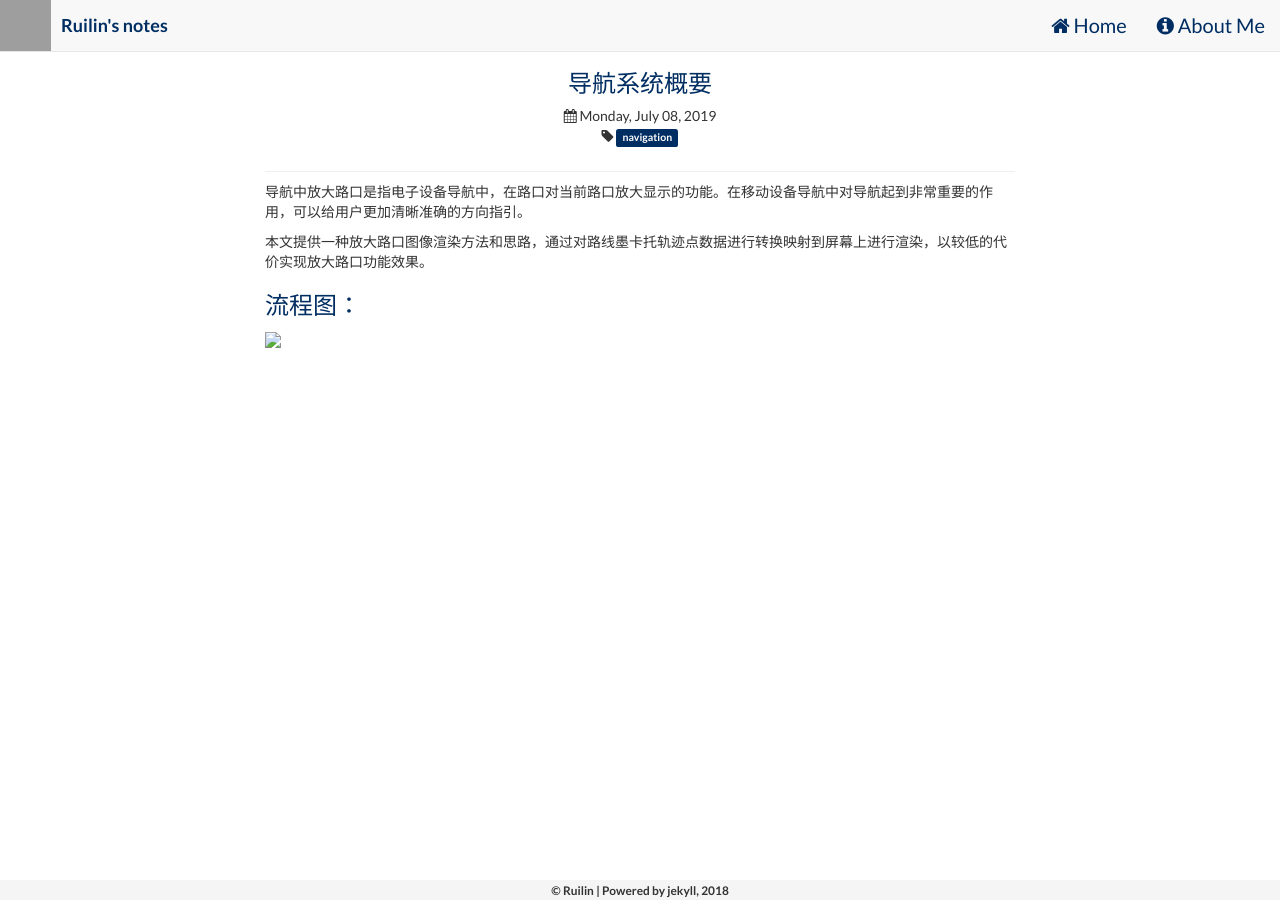
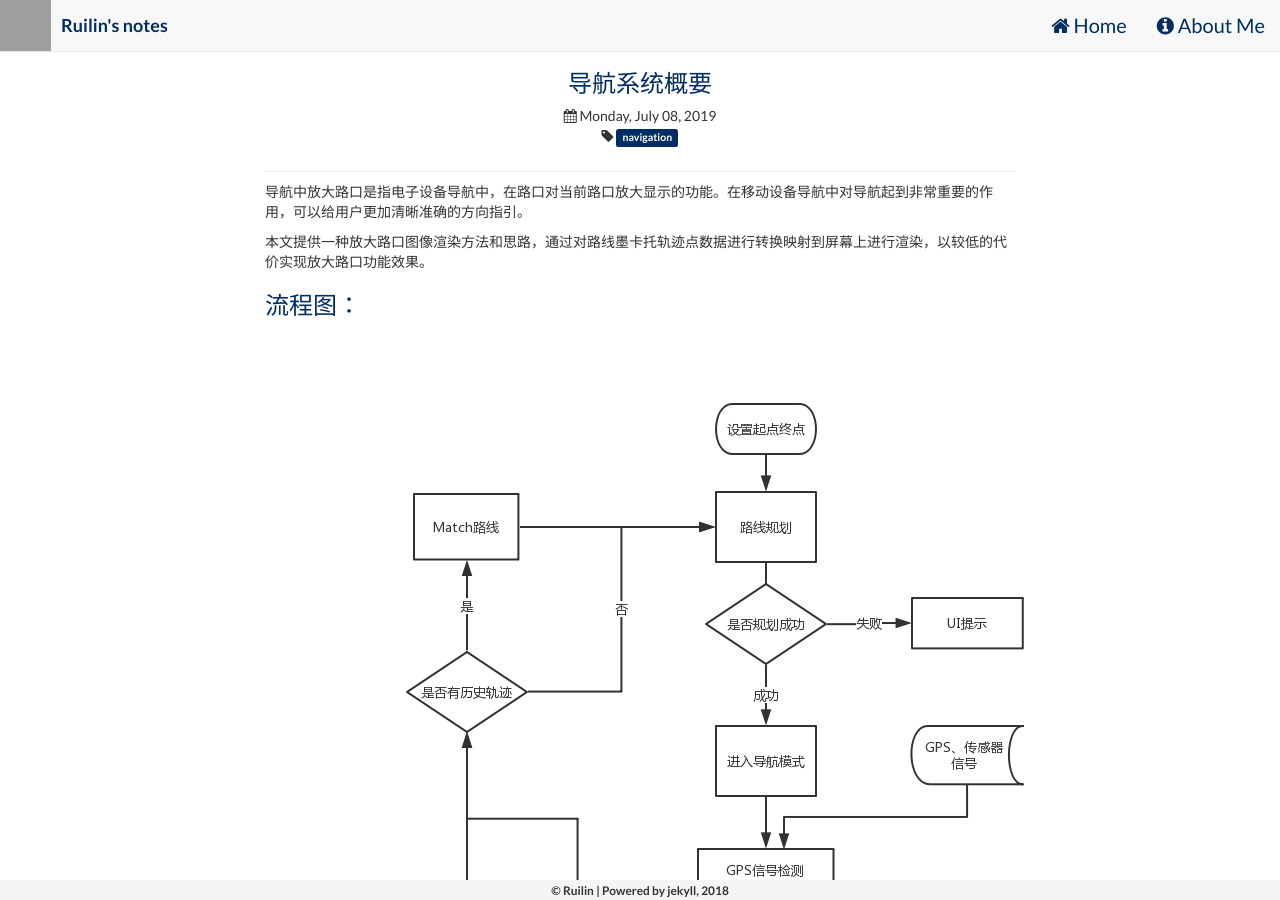
Before and after one commit to ruilin/blog, a Jekyll site: the page built from _posts/2019-07-08-nav.md, in a window 1280 px wide and 900 px high. Built offline with Jekyll 4.4.1, drawn with Linux system fonts in a browser that asks for light colours; nearby versions of some CDN libraries; grey boxes are pictures that could not be loaded.

Commit message:
update image

```diff
--- a/_posts/2019-07-08-nav.md
+++ b/_posts/2019-07-08-nav.md
@@ -16,5 +16,5 @@
 ### 流程图：
 
 <div  align="left">
-	<img src="../assets/img/b000.jpg"/>
+	<img src="https://raw.githubusercontent.com/ruilin/blog/master/assets/img/b000.jpg"/>
 </div>
```
